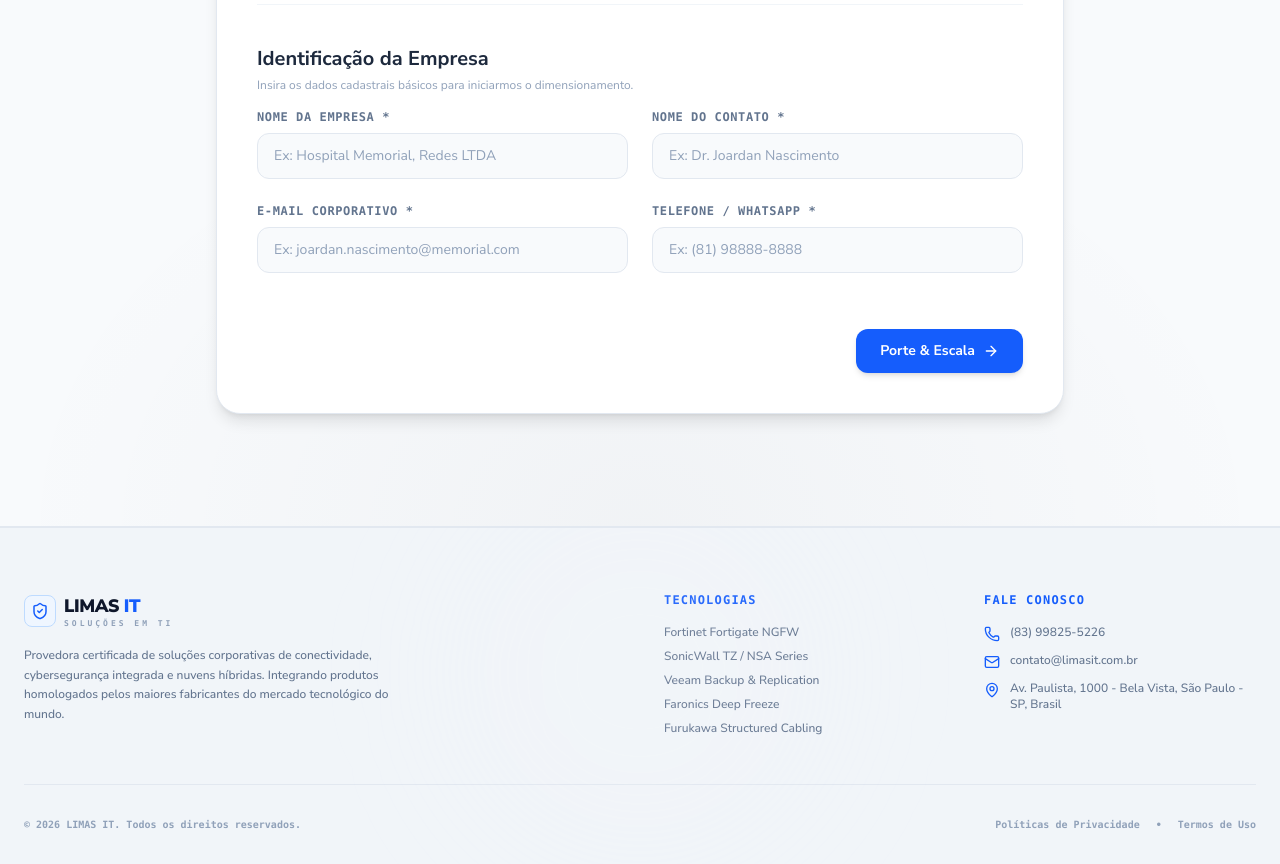
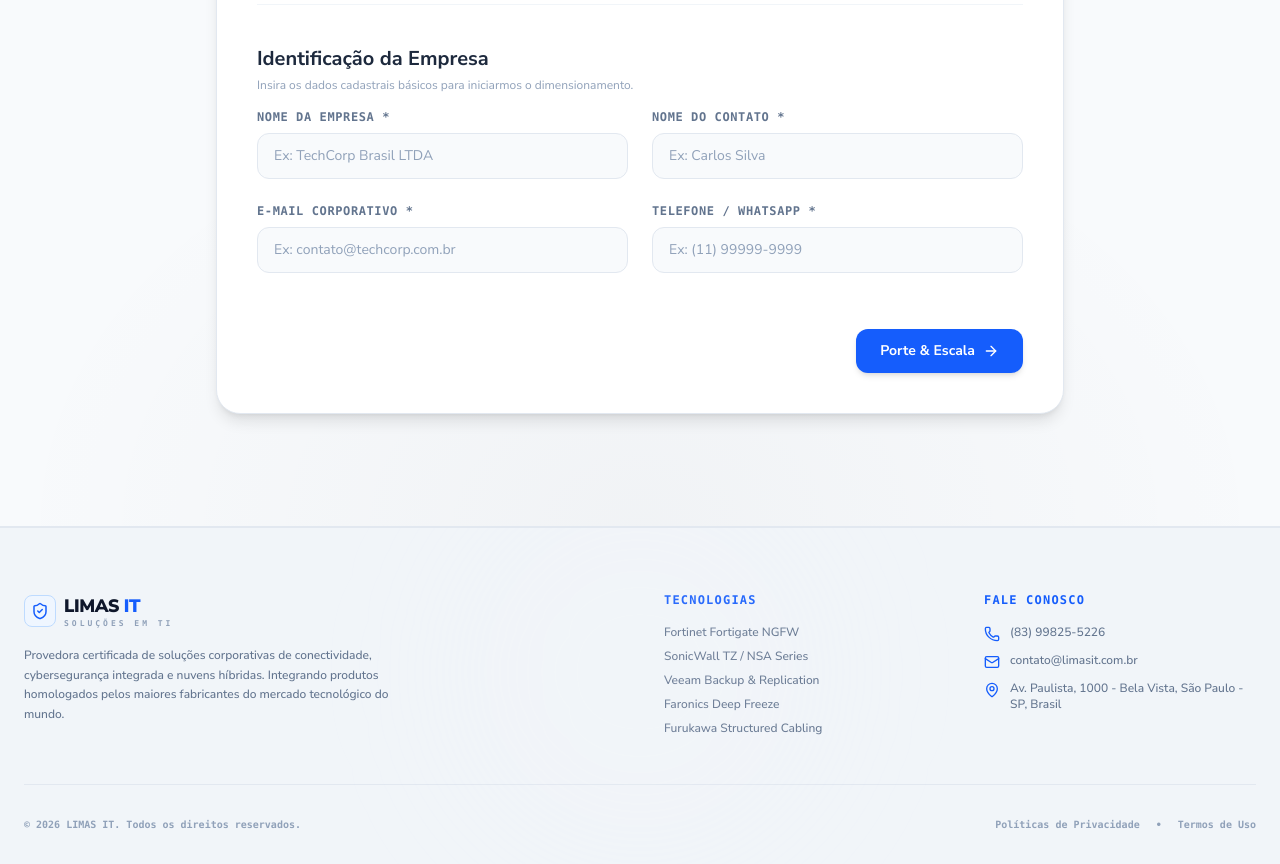
Before and after one commit to limasitsite-devops/limasitsite, a React (Vite) app: page / in a window 1280 px wide. Shown: the part 4200-5064 px from the top of the page. Built offline with nearby package versions, Linux system fonts and the light colour scheme.

Commit message:
Replace real placeholders with fictional data

```diff
--- a/src/components/QuoteSimulator.tsx
+++ b/src/components/QuoteSimulator.tsx
@@ -181,7 +181,7 @@ export default function QuoteSimulator() {
                         id="companyName"
                         type="text"
                         required
-                        placeholder="Ex: Hospital Memorial, Redes LTDA"
+                        placeholder="Ex: TechCorp Brasil LTDA"
                         value={companyName}
                         onChange={(e) => setCompanyName(e.target.value)}
                         className="bg-slate-50 border border-slate-200 rounded-xl px-4 py-3 text-sm text-slate-800 focus:outline-none focus:border-blue-500 focus:bg-white transition-colors placeholder:text-slate-400"
@@ -194,7 +194,7 @@ export default function QuoteSimulator() {
                         id="contactName"
                         type="text"
                         required
-                        placeholder="Ex: Dr. Joardan Nascimento"
+                        placeholder="Ex: Carlos Silva"
                         value={contactName}
                         onChange={(e) => setContactName(e.target.value)}
                         className="bg-slate-50 border border-slate-200 rounded-xl px-4 py-3 text-sm text-slate-800 focus:outline-none focus:border-blue-500 focus:bg-white transition-colors placeholder:text-slate-400"
@@ -207,7 +207,7 @@ export default function QuoteSimulator() {
                         id="email"
                         type="email"
                         required
-                        placeholder="Ex: joardan.nascimento@memorial.com"
+                        placeholder="Ex: contato@techcorp.com.br"
                         value={email}
                         onChange={(e) => setEmail(e.target.value)}
                         className="bg-slate-50 border border-slate-200 rounded-xl px-4 py-3 text-sm text-slate-800 focus:outline-none focus:border-blue-500 focus:bg-white transition-colors placeholder:text-slate-400"
@@ -220,7 +220,7 @@ export default function QuoteSimulator() {
                         id="phone"
                         type="tel"
                         required
-                        placeholder="Ex: (81) 98888-8888"
+                        placeholder="Ex: (11) 99999-9999"
                         value={phone}
                         onChange={(e) => setPhone(e.target.value)}
                         className="bg-slate-50 border border-slate-200 rounded-xl px-4 py-3 text-sm text-slate-800 focus:outline-none focus:border-blue-500 focus:bg-white transition-colors placeholder:text-slate-400"
```
